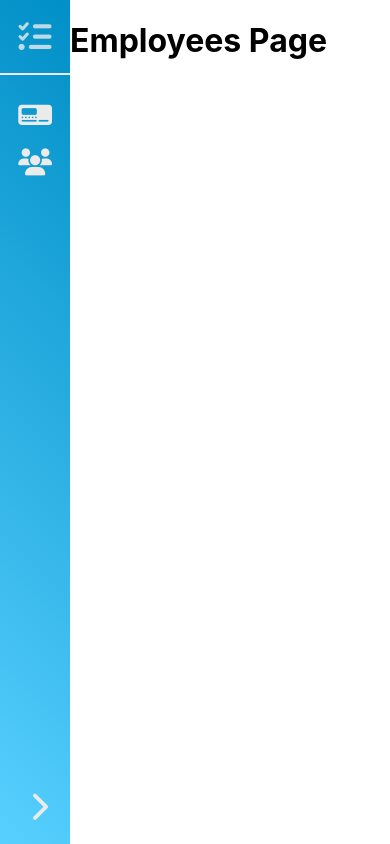
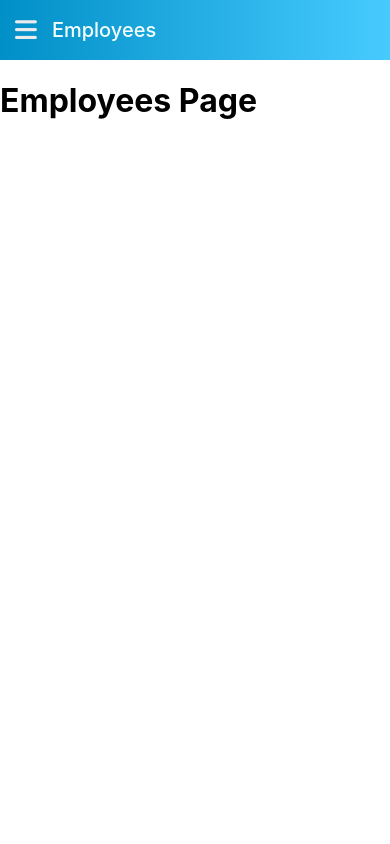
Before and after one commit to Reckadon/EmployeeManagementSite, a React (Create React App) app: page /employees in a window 390 px wide. Built offline with nearby package versions, Linux system fonts and the light colour scheme.

Commit message:
topnav done

```diff
--- a/src/App.js
+++ b/src/App.js
@@ -5,6 +5,7 @@ import Container from "./components/Container";
 
 class App extends Component {
   state = {};
+
   render() {
     return (
       <React.Fragment>
--- a/src/components/Container.js
+++ b/src/components/Container.js
@@ -2,12 +2,16 @@ import React, { Component } from "react";
 import { Route, Switch } from "react-router-dom";
 import Dashboard from "./Dashboard";
 import Employees from "./Employees";
+import TopNav from "./TopNav";
+import "./styles/container.css";
 
 class Container extends Component {
   state = {};
+
   render() {
     return (
-      <div>
+      <div id="container">
+        <TopNav />
         <Switch>
           <Route exact path="/" component={Dashboard} />
           <Route path="/employees" component={Employees} />
--- /dev/null
+++ b/src/components/TopNav.js
@@ -0,0 +1,32 @@
+import React, { Component } from "react";
+import { Route, Switch } from "react-router-dom";
+import "./styles/topnav.css";
+
+class TopNav extends Component {
+  componentDidUpdate() {
+    console.log("topnav");
+  }
+  render() {
+    return (
+      <nav>
+        <span
+          onClick={() => this.showSideBar()}
+          className="large fas fa-bars"
+        ></span>
+        <Switch>
+          <Route exact path="/">
+            <span>Dashboard</span>
+          </Route>
+          <Route exact path="/employees">
+            <span>Employees</span>
+          </Route>
+        </Switch>
+      </nav>
+    );
+  }
+  showSideBar() {
+    document.getElementById("navbar").classList.add("extended");
+  }
+}
+
+export default TopNav;
--- a/src/components/navbar.js
+++ b/src/components/navbar.js
@@ -1,6 +1,6 @@
 import React, { Component } from "react";
 import "./styles/navbar.css";
-import { Link } from "react-router-dom";
+import { Link, NavLink } from "react-router-dom";
 
 class NavBar extends Component {
   state = {
@@ -8,6 +8,7 @@ class NavBar extends Component {
   };
 
   extend() {
+    if (window.screen.width > 480) {
       let Element;
       Element = document.getElementsByTagName("h4");
       for (const element of Element) {
@@ -18,34 +19,62 @@ class NavBar extends Component {
         ? "rotate(0deg)"
         : "rotate(180deg)";
       this.setState({ extended: !this.state.extended });
+    } else {
+      this.setState({ extended: false });
+      document.getElementById("navbar").classList.remove("extended");
+    }
+  }
+  retract() {
+    if (window.screen.width < 480) {
+      this.setState({ extended: false });
+      document.getElementById("navbar").classList.remove("extended");
+    }
   }
 
   render() {
     return (
       <div id="navbar" className={this.getClass()}>
-        <Link to="/">
+        <Link
+          to="/"
+          onClick={() => {
+            this.retract();
+          }}
+        >
+          <span>
             <span className="large fas fa-tasks"></span>
+          </span>
         </Link>
         <ul>
-          <Link to="/">
+          <NavLink
+            exact
+            to="/"
+            onClick={() => {
+              this.retract();
+            }}
+          >
             <li>
+              <span>
                 <span className="small fas fa-digital-tachograph"></span>
                 <h4>Dashboard</h4>
+              </span>
             </li>
-          </Link>
-          <Link to="/employees">
+          </NavLink>
+          <NavLink
+            to="/employees"
+            onClick={() => {
+              this.retract();
+            }}
+          >
             <li>
+              <span>
                 <span className="small fas fa-users"></span>
                 <h4>Employees</h4>
+              </span>
             </li>
-          </Link>
+          </NavLink>
         </ul>
-        <span id="extendButton">
-          <span
-            id="chevron"
-            className="medium fas fa-chevron-right"
-            onClick={() => this.extend()}
-          ></span>
+        <span id="extendButton" onClick={() => this.extend()}>
+          <span id="chevron" className="small fas fa-chevron-right"></span>
         </span>
       </div>
     );
--- /dev/null
+++ b/src/components/styles/container.css
@@ -0,0 +1,3 @@
+#container {
+  flex-grow: 1;
+}
--- a/src/components/styles/navbar.css
+++ b/src/components/styles/navbar.css
@@ -17,10 +17,10 @@
     rgba(0, 143, 199, 1) 0%,
     rgb(88, 208, 255) 100%
   );
-  width: 100px;
+  width: 80px;
   height: 100vh;
   overflow: hidden;
-  transition: 0.4s cubic-bezier(0.07, 0.32, 0.51, 0.99);
+  transition: 0.2s cubic-bezier(0.07, 0.32, 0.51, 0.99);
 }
 #navbar.extended {
   width: 200px;
@@ -29,9 +29,6 @@
   padding: 20px;
 }
 .large {
-  font-size: 45px;
-}
-.medium {
   font-size: 40px;
 }
 .small {
@@ -39,6 +36,7 @@
 }
 #navbar > a {
   border-bottom: solid 2px var(--nav-foreground);
+  border-right: solid 2px var(--nav-foreground);
 }
 ul {
   all: initial;
@@ -53,47 +51,76 @@ a {
   color: inherit;
   text-decoration: none;
   display: flex;
-  flex-direction: column;
+  flex-direction: row;
+  justify-content: center;
+}
+a.active .fas {
+  color: #00293a;
+}
+a > span {
+  width: 100%;
+  display: flex;
+  justify-content: center;
   align-items: center;
 }
 li {
   display: flex;
-  margin-bottom: 20px;
+  padding: 10px;
+  width: 100%;
+  justify-content: space-around;
 }
-li:hover,
-.fas:hover {
-  filter: opacity(80%);
+li > span {
+  display: flex;
+}
+a > span:hover,
+li:hover {
+  background-color: var(--accent-color);
 }
 h4 {
   all: inherit;
   color: var(--nav-foreground);
-  margin: 4px 10px 0px 10px;
+  padding: 3px 10px 0px 10px;
   display: none;
   font-weight: 500;
   transition: display 5s ease;
 }
 #extendButton {
+  border-top: solid 2px var(--nav-foreground);
   display: flex;
   justify-content: flex-end;
-  margin: 20px 36px 20px 0px;
+  padding: 20px 30px 20px 0px;
+  cursor: pointer;
+}
+#extendButton:hover {
+  background-color: #22ade4;
 }
 .fa-chevron-right {
-  transition: transform 0.5s cubic-bezier(0.03, 0.64, 1, 1);
+  transition: transform 0.3s cubic-bezier(0.03, 0.64, 1, 1);
 }
-@media only screen and (max-width: 400px) {
+
+@media only screen and (max-width: 480px) {
   #navbar {
-    width: 70px;
+    position: absolute;
+    width: 0px;
+    height: 100%;
+  }
+  h4 {
+    display: inline;
+  }
+  #navbar.extended {
+    width: 60vw;
+    filter: drop-shadow(200px 0px rgba(0, 0, 0, 0.301));
   }
   .large {
     font-size: 33px;
   }
-  .medium {
-    font-size: 30px;
-  }
   .small {
-    font-size: 27px;
+    font-size: 25px;
   }
   #extendButton {
-    margin: 22px;
+    padding: 20px 25px 20px 0px;
+  }
+  .fa-chevron-right {
+    transform: rotate(180deg);
   }
 }
--- /dev/null
+++ b/src/components/styles/topnav.css
@@ -0,0 +1,39 @@
+nav {
+  width: 100%;
+  display: flex;
+  align-items: center;
+  background: linear-gradient(
+    90deg,
+    rgba(0, 143, 199, 1) 0%,
+    rgba(71, 203, 255, 1) 100%
+  );
+  color: var(--nav-foreground);
+  height: 80px;
+}
+nav > span {
+  text-transform: capitalize;
+  font-size: 24px;
+  padding: 20px;
+  font-weight: 500;
+  color: rgb(255, 255, 255);
+}
+
+.fa-bars {
+  display: none;
+}
+
+@media only screen and (max-width: 480px) {
+  nav {
+    height: 60px;
+  }
+  nav > span {
+    color: rgb(244, 255, 255);
+    padding: 0px;
+    font-size: 20px;
+  }
+  .fa-bars {
+    font-size: 25px;
+    display: inline-block;
+    padding: 0px 15px 0px 15px;
+  }
+}
--- a/src/index.css
+++ b/src/index.css
@@ -13,5 +13,6 @@ code {
 }
 
 #root {
+  /*Navbar and container are children*/
   display: flex;
 }
```
Lines whose indentation alone changed are shown as unchanged.
